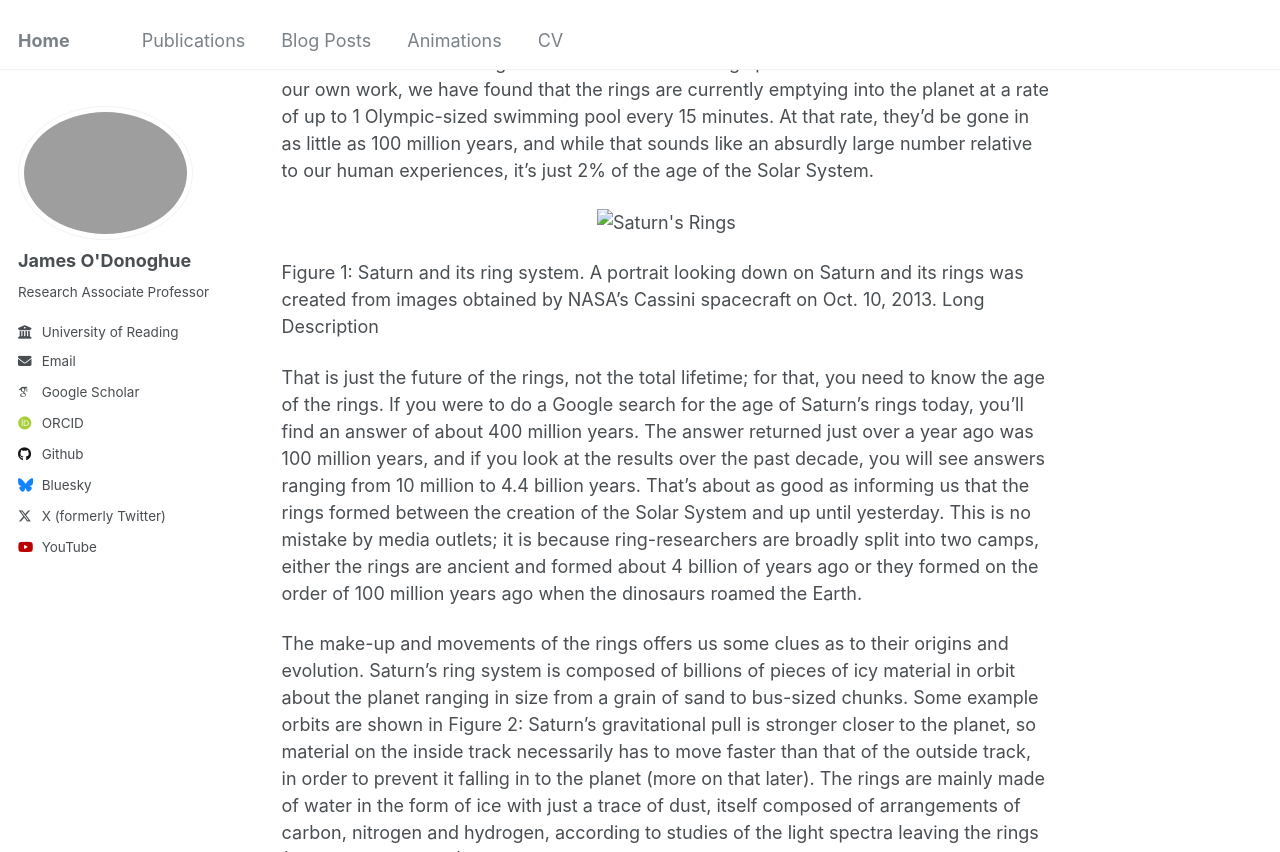
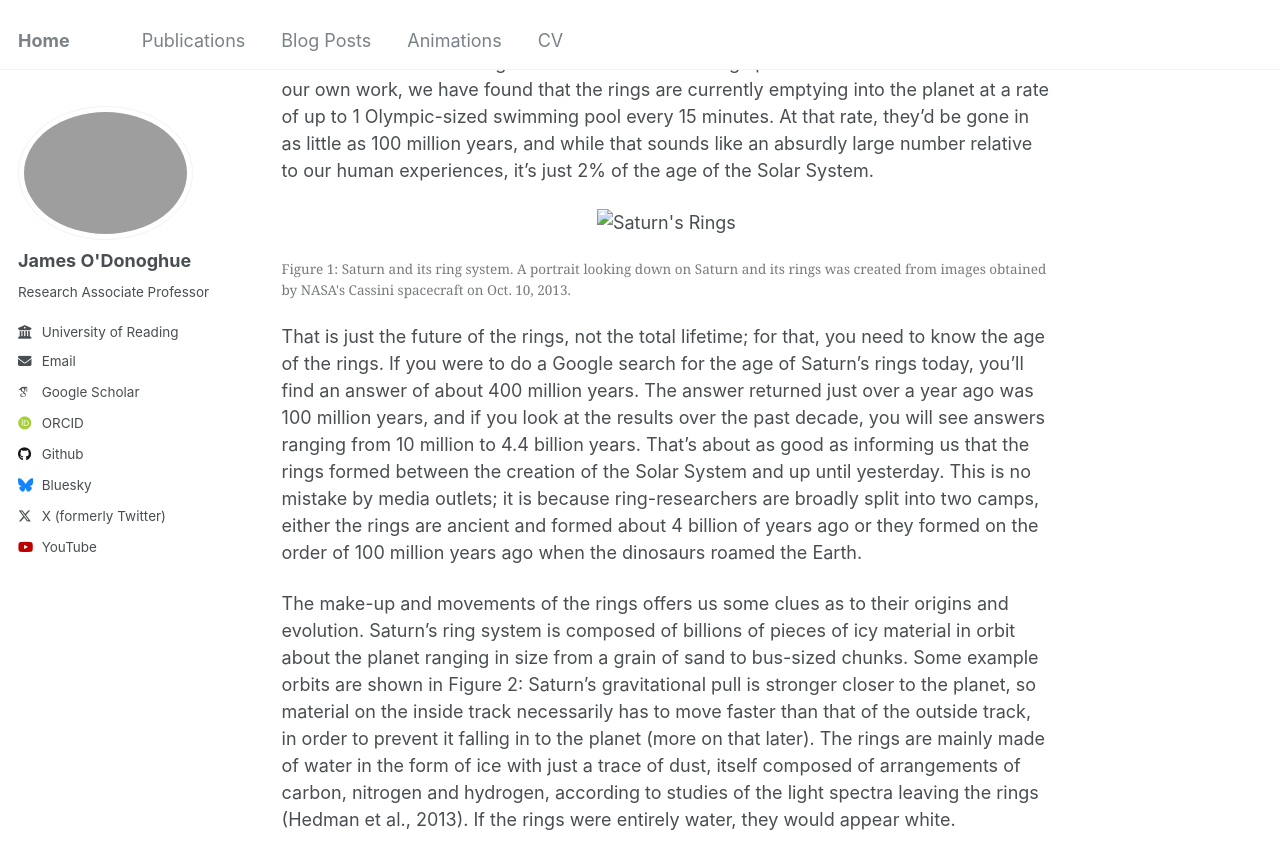
Before and after one commit to odonoghuespace/odonoghuespace.github.io, a Jekyll site: the page built from _posts/2024-10-17-The-evolution-and-destruction-of-Saturns-rings.md, in a window 1280 px wide and 900 px high, scrolled down 393 px, cut to the strip 0-852 px from the top of the window. Built offline with Jekyll 4.4.1, drawn with Linux system fonts in a browser that asks for light colours; some web fonts are replaced.

Commit message:
Update 2024-10-17-The-evolution-and-destruction-of-Saturns-rings.md

```diff
--- a/_posts/2024-10-17-The-evolution-and-destruction-of-Saturns-rings.md
+++ b/_posts/2024-10-17-The-evolution-and-destruction-of-Saturns-rings.md
@@ -13,8 +13,9 @@ Saturn, thanks to its system of rings, is the most recognisable planet in our So
 
 <p align="center">
   <img src="images/Blog1_Figure1.jpg" alt="Saturn's Rings" width="400">
+  <figcaption>Figure 1: Saturn and its ring system. A portrait looking down on Saturn and its rings was created from images obtained by NASA's Cassini spacecraft on Oct. 10, 2013.</figcaption>
 </p>
-Figure 1: Saturn and its ring system. A portrait looking down on Saturn and its rings was created from images obtained by NASA's Cassini spacecraft on Oct. 10, 2013. Long Description
+
 
 
 That is just the future of the rings, not the total lifetime; for that, you need to know the age of the rings. If you were to do a Google search for the age of Saturn’s rings today, you’ll find an answer of about 400 million years. The answer returned just over a year ago was 100 million years, and if you look at the results over the past decade, you will see answers ranging from 10 million to 4.4 billion years. That’s about as good as informing us that the rings formed between the creation of the Solar System and up until yesterday. This is no mistake by media outlets; it is because ring-researchers are broadly split into two camps, either the rings are ancient and formed about 4 billion of years ago or they formed on the order of 100 million years ago when the dinosaurs roamed the Earth.
```
